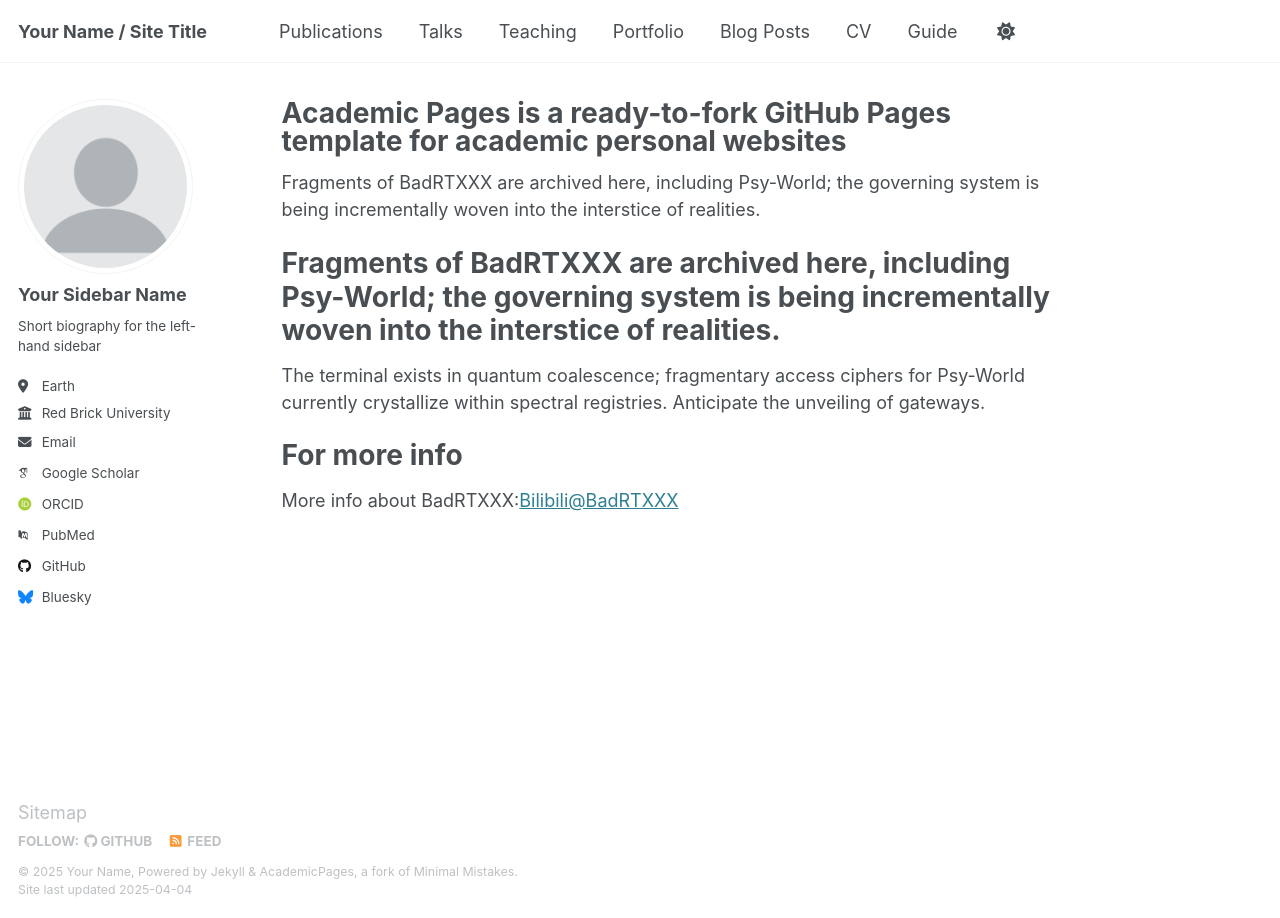
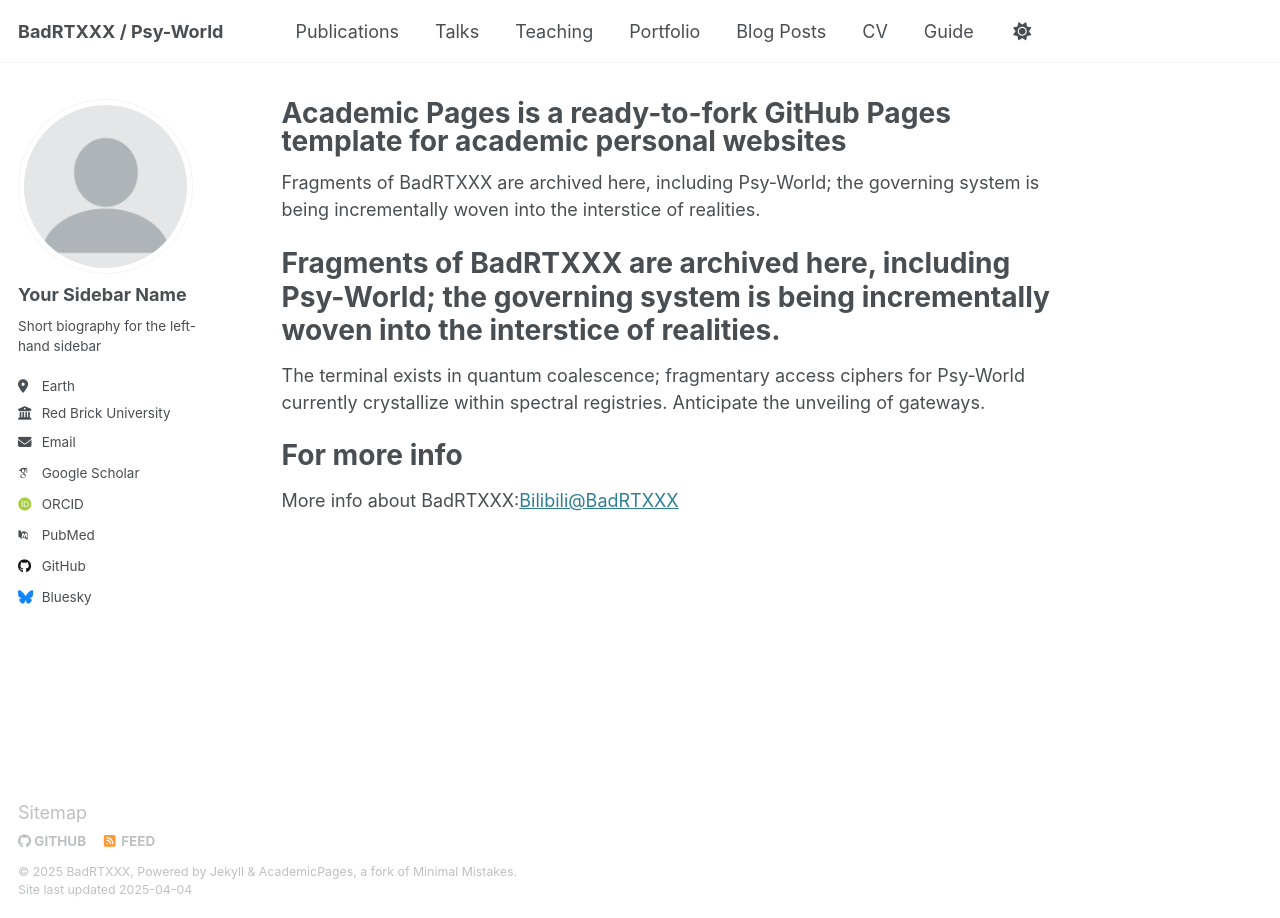
Before and after one commit to BadRTXXX/BadRTXXX.github.io, a Jekyll site: the page built from _pages/about.md, in a window 1280 px wide. Built offline with Jekyll 4.4.1, drawn with Linux system fonts in a browser that asks for light colours; some web fonts are replaced.

Commit message:
Update _config.yml

```diff
--- a/_config.yml
+++ b/_config.yml
@@ -7,13 +7,13 @@
 # server process.
 
 # Basic Site Settings
-locale                   : "en-US"
+locale                   : "Psy-World"
 site_theme               : "default"
-title                    : "Your Name / Site Title"
+title                    : "BadRTXXX / Psy-World"
 title_separator          : "-"
-name                     : &name "Your Name"
+name                     : &name "BadRTXXX"
 description              : &description "personal description"
-url                      : https://academicpages.github.io # the base hostname & protocol for your site e.g. "https://[your GitHub username].github.io"
+url                      : https://badrtxxx.github.io # the base hostname & protocol for your site e.g. "https://[your GitHub username].github.io"
 baseurl                  : "" # the subpath of your site, e.g. "/blog"
 repository               : "academicpages/academicpages.github.io"
 
```
